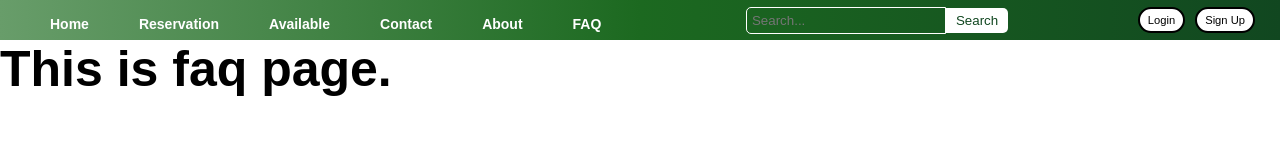
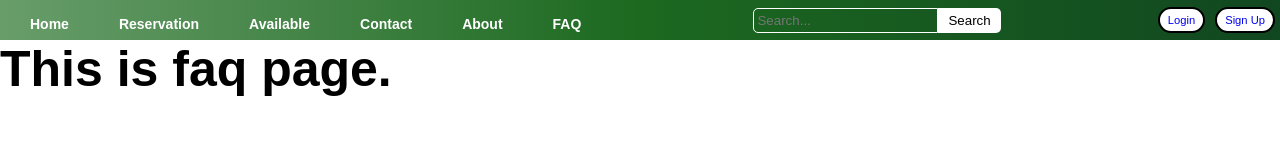
Before and after one commit to Kolineee/BORROWRESOURCES, a plain HTML site: page faq.html in a window 1280 px wide. Drawn offline with Linux system fonts and the light colour scheme.

Commit message:
some changes

```diff
--- a/styles.css
+++ b/styles.css
@@ -7,22 +7,20 @@
 .selector-for-some-widget {
     box-sizing: content-box;
  }
-.navbar {
+
+ .menu {
     width: 100%;
-    height: 75px;
+    min-width: 800px;
+    height: 40px;
     background: linear-gradient(to right, #689d6a, #1c6920, #114720);
-    color: #fff;
     display: flex;
+    display: flex;
+    flex-wrap: wrap;
+    justify-content: space-between;
     align-items: center;
-    margin: auto;
+    padding: 10 20px;
+
 }
-ul {
-    float: left;
-    display: flex;
-    justify-content: center;
-    align-items: center;
-}
-
 ul li {
     list-style: none;
     margin-left: 30px;
@@ -40,16 +38,7 @@ ul li a {
 ul li a:hover{
     color:#114720;
 }
-.menu {
-    width: 100%;
-    height: 40px;
-    background: linear-gradient(to right, #689d6a, #1c6920, #114720);
-    color: #fff;
-    display: flex;
-    justify-content: space-between;
-    align-items: center;
-    padding: 0 20px;
-}
+
 
 .menu .box1 {
     list-style-type: none;
@@ -62,14 +51,12 @@ ul li a:hover{
 
 .menu .search-container {
     display: flex;
-    align-items: center;
 }
 
 .menu .srch {
-    width: 200px;
-    padding: 5px;
+    padding: 3px;
     border: 1px solid #fff;
-    border-radius: 5px 0 0 5px;
+    border-radius:5px 0 0 5px;
     background: transparent;
 
 }
@@ -77,21 +64,24 @@ ul li a:hover{
 .menu .btn {
     padding: 5px 10px;
     background-color: #fff;
-    color: #114720;
     border: none;
     border-radius: 0 5px 5px 0;
     cursor: pointer;
+    transition: background-color 0.3s ease-in;
 }
+.menu .btn:hover {
+    background-color:  #689d6a;
+    color: #fff;
+}
+
 
 .menu .buttons-container {
     display: flex;
-    align-items: center;
 }
 
 .menu .login-button, .menu .signup-button {
     padding: 5px 8px;
     background-color: #fff;
-    color: #000;
     text-decoration: none;
     border: 2px solid #000;
     border-radius: 30px;
@@ -102,12 +92,16 @@ ul li a:hover{
 }
 
 .menu .login-button:hover, .menu .signup-button:hover {
-    background-color: #000;
+    background-color:  #1c6920;
     color: #fff;
 }
-
+.menu-icon{
+    font-size: 35px;
+    color: #000000;
+    cursor: pointer;
+    display: none;
+}
 .main {
-    width: 100%;
     height: 100vh;
     display: flex;
     flex-wrap: wrap;
@@ -175,6 +169,7 @@ ul li a:hover{
     background-image: linear-gradient(to right, #3DCD6A, #2DA84F, #1C7D34);
   }
 
+
 .signup{
     padding-left: 300px;
     position: relative;
@@ -210,3 +205,11 @@ ul li a:hover{
     color: white;
     font-weight: 300px;
  }
+
+ @media only screen and (max-width:786px){
+   .menu{
+    width: auto;
+    height: 40px;
+   }
+
+ }
```
Also changed, not shown: index.html (+12 -2 lines).
